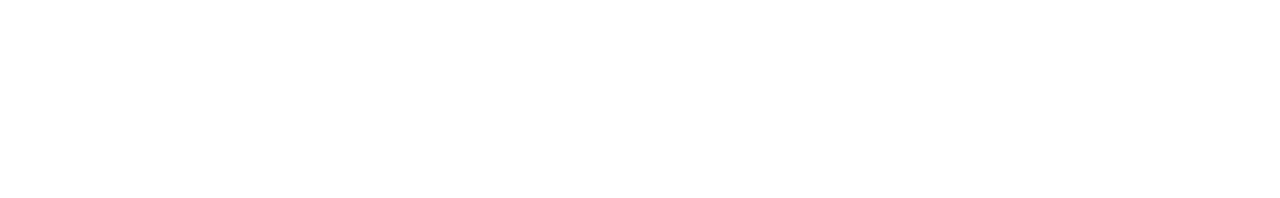
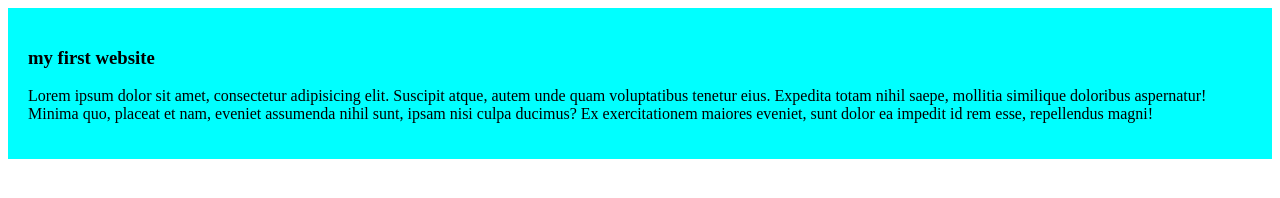
Before and after one commit to EmonDas006/my-first-git-repo, a plain HTML site: page index.html in a window 1280 px wide. Drawn offline with Linux system fonts and the light colour scheme.

Commit message:
added the first blog

```diff
--- a/index.html
+++ b/index.html
@@ -4,8 +4,13 @@
     <meta charset="UTF-8">
     <meta name="viewport" content="width=device-width, initial-scale=1.0">
     <title>My first ever git repo</title>
+    <link rel="stylesheet" href="style/blog.css">
 </head>
 <body>
+    <div>
+        <h3>my first website</h3>
+        <p>Lorem ipsum dolor sit amet, consectetur adipisicing elit. Suscipit atque, autem unde quam voluptatibus tenetur eius. Expedita totam nihil saepe, mollitia similique doloribus aspernatur! Minima quo, placeat et nam, eveniet assumenda nihil sunt, ipsam nisi culpa ducimus? Ex exercitationem maiores eveniet, sunt dolor ea impedit id rem esse, repellendus magni!</p>
+    </div>
 
 </body>
 </html>
--- /dev/null
+++ b/style/blog.css
@@ -0,0 +1,4 @@
+div{
+    background-color: aqua;
+    padding: 20px;
+}
```
